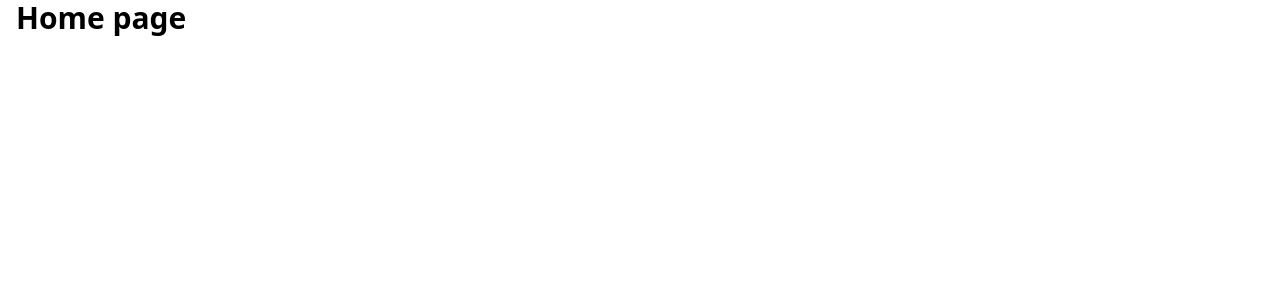
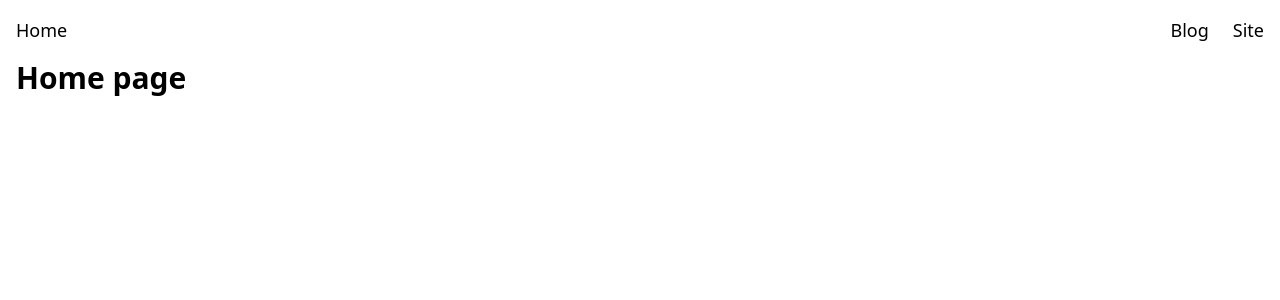
Before and after one commit to jwmccowan/blog, a Next.js app: page / in a window 1280 px wide. Shown: the top 300 px of the page. Built offline with nearby package versions, Linux system fonts and the light colour scheme.

Commit message:
tidy up containers and add nav

```diff
--- a/src/app/blog/layout.tsx
+++ /dev/null
@@ -1,3 +0,0 @@
-export default function BlogLayout(props: { children?: React.ReactNode }) {
-  return <div className="container mx-auto px-4">{props.children}</div>;
-}
--- a/src/app/blog/page.tsx
+++ b/src/app/blog/page.tsx
@@ -4,7 +4,7 @@ export const revalidate = 60;
 
 export default function BlogPage() {
   return (
-    <div>
+    <div className="prose">
       <h1>Hi this blog</h1>
       <ul>
         {allPosts.map((post) => (
--- a/src/app/layout.tsx
+++ b/src/app/layout.tsx
@@ -12,7 +12,24 @@ export default function RootLayout({
 }) {
   return (
     <html lang="en">
-      <body>{children}</body>
+      <body>
+        <header>
+          <nav className="container mx-auto px-4 text-lg font-medium my-4">
+            <ul className="flex items-center gap-6">
+              <li className="mr-auto">
+                <a href="/">Home</a>
+              </li>
+              <li>
+                <a href="/blog">Blog</a>
+              </li>
+              <li>
+                <a href="/site">Site</a>
+              </li>
+            </ul>
+          </nav>
+        </header>
+        <div className="container mx-auto px-4">{children}</div>
+      </body>
     </html>
   );
 }
--- a/src/app/page.tsx
+++ b/src/app/page.tsx
@@ -1,7 +1,3 @@
 export default function Home() {
-  return (
-    <div className="container mx-auto px-4">
-      <h1 className="text-3xl font-bold">Home page</h1>
-    </div>
-  );
+  return <h1 className="text-3xl font-bold">Home page</h1>;
 }
--- a/src/app/site/page.tsx
+++ b/src/app/site/page.tsx
@@ -4,7 +4,5 @@ import { allPages } from "contentlayer/generated";
 
 export default function SitePage() {
   const post = findBySlug(allPages)("site");
-  return (
-    <ContentMarkdown className="container mx-auto px-4 prose" file={post} />
-  );
+  return <ContentMarkdown file={post} />;
 }
--- a/tsconfig.json
+++ b/tsconfig.json
@@ -14,6 +14,7 @@
     "isolatedModules": true,
     "jsx": "preserve",
     "incremental": true,
+    "baseUrl": ".",
     "plugins": [
       {
         "name": "next"
```
